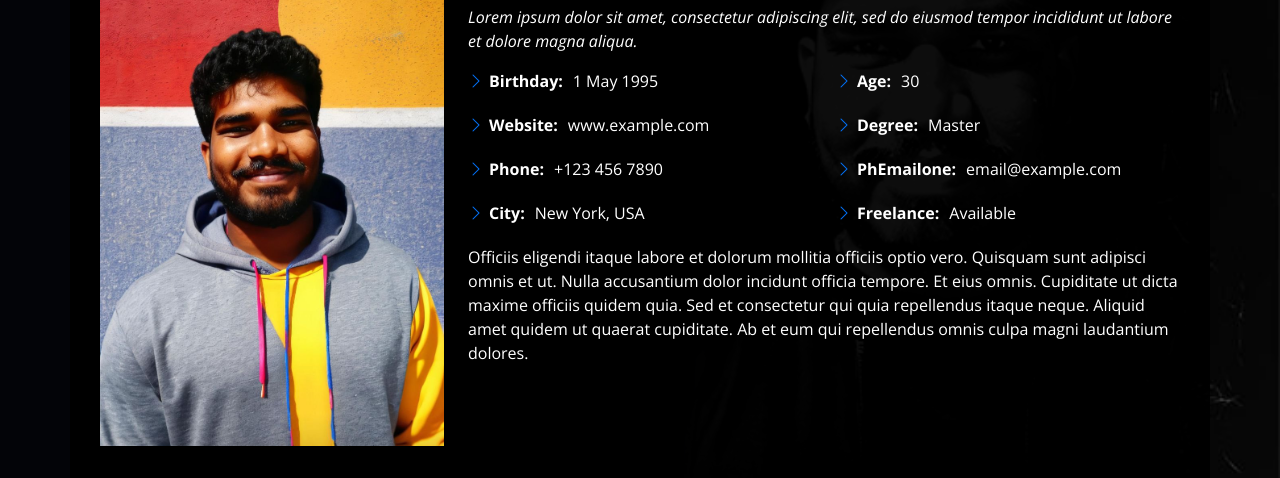
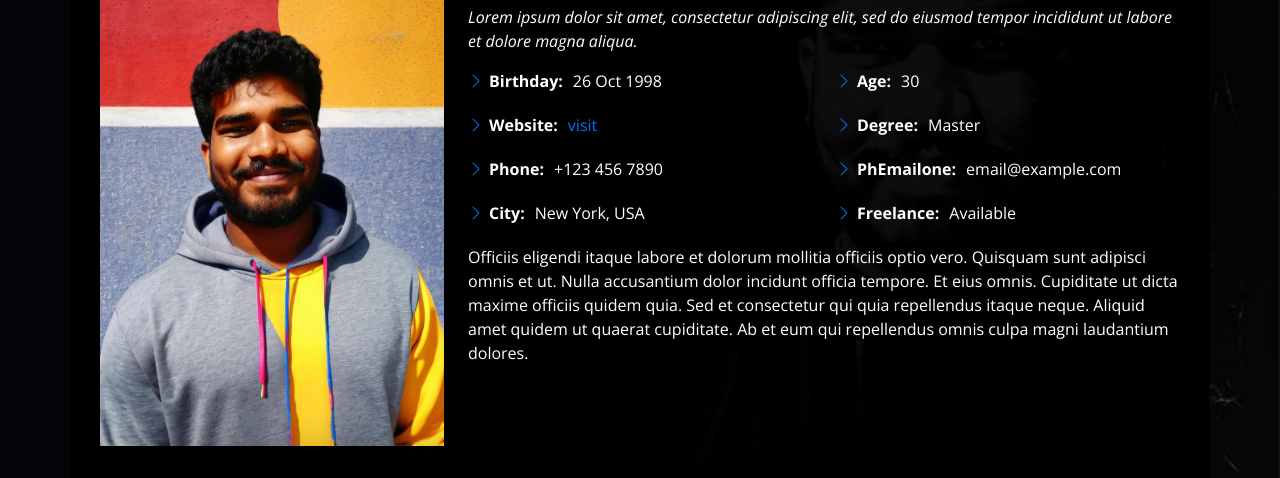
Before and after one commit to Mkrkm826/mkarthikraja.github.io, a plain HTML site: page index.html in a window 1280 px wide. Both pictures are taken after a click on the link "About". Shown: the part 247-725 px from the top of the page. Drawn offline with nearby package versions, Linux system fonts and the light colour scheme.

Commit message:
Update index.html

```diff
--- a/index.html
+++ b/index.html
@@ -91,8 +91,8 @@
                     <div class="row">
                         <div class="col-lg-6">
                             <ul>
-                                <li><i class="bi bi-chevron-right"></i> <strong>Birthday:</strong> <span>1 May 1995</span></li>
-                                <li><i class="bi bi-chevron-right"></i> <strong>Website:</strong> <span>www.example.com</span></li>
+                                <li><i class="bi bi-chevron-right"></i> <strong>Birthday:</strong> <span>26 Oct 1998</span></li>
+                                <li><i class="bi bi-chevron-right"></i> <strong>Website:</strong> <span><a href="https://mkrkm826.github.io/mkarthikraja.github.io/index.html">visit</a></span></li>
                                 <li><i class="bi bi-chevron-right"></i> <strong>Phone:</strong> <span>+123 456 7890</span></li>
                                 <li><i class="bi bi-chevron-right"></i> <strong>City:</strong> <span>New York, USA</span></li>
                             </ul>
@@ -754,7 +754,7 @@
     </section><!-- End Contact Section -->
 
     <div class="credits">
-        Designed by <a href="https://bootstrapmade.com/">KARTHIK RAJA</a>
+        Designed by <a href="https://mkrkm826.github.io/mkarthikraja.github.io/index.html">KARTHIK RAJA</a>
     </div>
 
     <!-- Vendor JS Files -->
```
